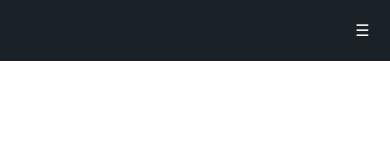
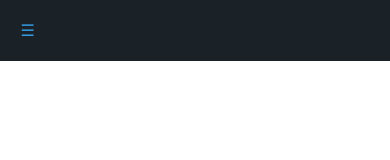
Before and after one commit to sooeung2/shdatahub, a React app: page / in a window 390 px wide. Shown: the top 160 px of the page. Built offline with nearby package versions, Linux system fonts and the light colour scheme; the HTML template or start-up script is replaced by a standard one.

Commit message:
Fixed responsive hamburger menu functionality

```diff
--- a/src/components/NavLink.jsx
+++ b/src/components/NavLink.jsx
@@ -12,7 +12,7 @@ const NavLink = ({route, active, menu, switchContainer, toggleMenu}) => {
   const to = route === 'home' ? `/` : `/${route}`;
   return (
     <li className={route === active ? 'active' : ''}>
-      <Link to={to} onClick={() => switchContainer(route)}>
+      <Link to={to} onClick={() => { switchContainer(route); toggleMenu(true); } }>
         {route}
       </Link>
     </li>
--- a/src/containers/NavBar.jsx
+++ b/src/containers/NavBar.jsx
@@ -18,7 +18,7 @@ const NavBar = ({active, menu, switchContainer, toggleMenu}) => {
   });
   return (
     <nav className="nav-bar">
-      <ul className="top-nav">
+      <ul className={menu ? "top-nav menu" : "top-nav"}>
         {navLinks}
       </ul>
     </nav>
--- a/src/styles/_navbar.scss
+++ b/src/styles/_navbar.scss
@@ -6,7 +6,7 @@ $highlight: #3498DB;
   display: flex;
   flex-direction: $direction;
   justify-content: $justify;
-  align-items: $align;
+  align-content: $align;
 }
 
 .top-nav {
@@ -34,12 +34,15 @@ $highlight: #3498DB;
       transition: 0.25s;
     }
 
-    a:hover:not(.active) {
+    a:hover {
       color: $highlight;
     }
+  }
 
-    a.active {
-      background-color: $highlight;
+  li.active {
+    background-color: $highlight;
+    a:hover {
+      color: $text;
     }
   }
 
@@ -50,6 +53,8 @@ $highlight: #3498DB;
 
 @media screen and (max-width: 768px) {
   .top-nav {
+    flex-direction: column;
+
     li:not(:first-child) {
       display: none;
     }
@@ -57,4 +62,10 @@ $highlight: #3498DB;
       display: inline-block;
     }
   }
+
+  .top-nav.menu {
+    li {
+      display: inline-block;
+    }
+  }
 }
```
